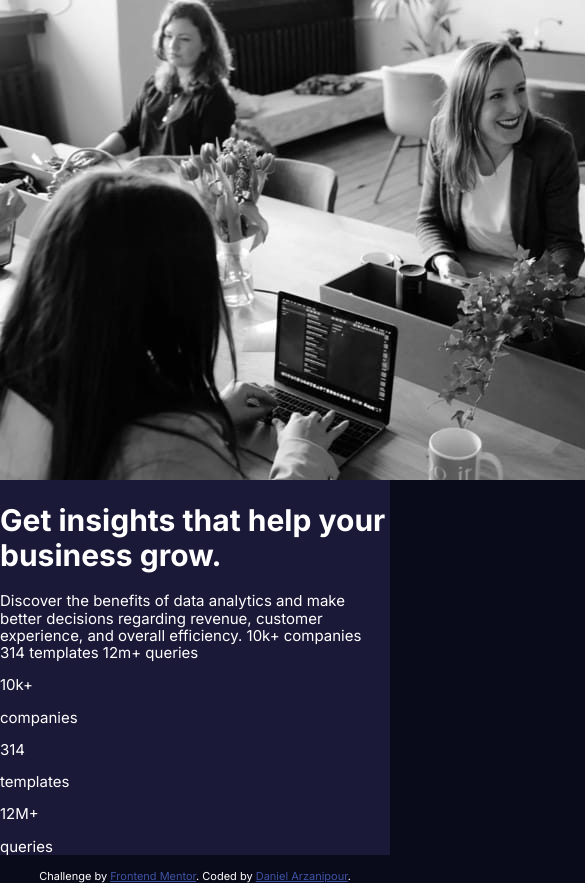
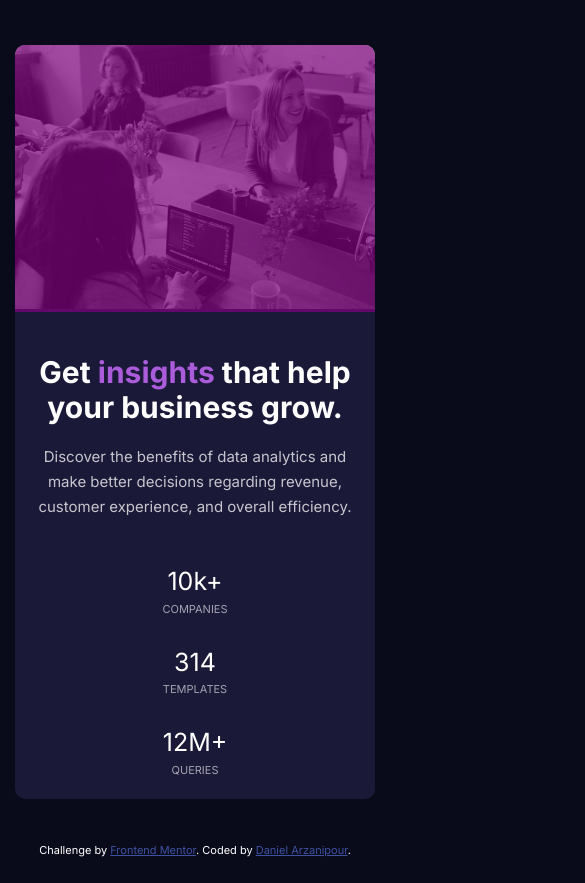
Before and after one commit to Frontend-Mentor-Projects-Daniel/stats-preview-card, a plain HTML site: page index.html in a window 390 px wide. Shown: the top 883 px of the page, 585 px wide, since content can reach past the window. After the commit the page ends 857 px from the top, so only its background shows below. Drawn offline with Linux system fonts and the light colour scheme.

Commit message:
create mobile layout styles

```diff
--- a/css/general.css
+++ b/css/general.css
@@ -12,6 +12,9 @@
   --white: hsl(0, 0%, 100%);
   --white-shade-primary: hsla(0, 0%, 100%, 0.75);
   --white-shade-secondary: hsla(0, 0%, 100%, 0.6);
+
+  /* BORDER RADIUS */
+  --card-br: 10px;
 }
 
 body {
--- a/css/index.css
+++ b/css/index.css
@@ -1,3 +1,109 @@
+/* SECTION */
+.section {
+  display: flex;
+  align-items: center;
+  justify-content: center;
+
+  height: 100vh;
+  width: 100vw;
+}
+
+/* CARD COMPONENT */
 .preview-card {
   background-color: var(--dark-desaturated-blue);
+  border-radius: var(--card-br);
+  width: 22.5rem;
 }
+
+/* IMAGE */
+.preview-card__img-wrapper {
+  position: relative;
+  width: 100%;
+}
+
+.preview-card__img--overlay {
+  background-color: var(--soft-violet);
+  border-radius: var(--card-br);
+  border-bottom-left-radius: 0;
+  border-bottom-right-radius: 0;
+  filter: contrast(9) opacity(0.7) brightness(0.5);
+  height: 100%;
+  position: absolute;
+  width: 100%;
+  z-index: 10;
+}
+
+.preview-card__img {
+  border-radius: var(--card-br);
+  border-bottom-left-radius: 0;
+  border-bottom-right-radius: 0;
+  width: 100%;
+}
+
+/* TEXT CONTENT */
+.preview-card__text-content {
+  display: flex;
+  align-items: center;
+  flex-direction: column;
+
+  padding: 23px;
+  text-align: center;
+}
+
+/* .preview-card__title {
+} */
+
+.preview-card__title span {
+  color: var(--soft-violet);
+}
+
+.preview-card__text {
+  color: var(--white-shade-primary);
+  line-height: 25px;
+  margin: 0;
+}
+
+/* STATS */
+.preview-card__stats {
+  display: flex;
+  align-items: center;
+  flex-direction: column;
+  justify-content: center;
+  gap: 2rem;
+
+  margin-top: 3rem;
+}
+
+.stat {
+  display: flex;
+  align-items: center;
+  flex-direction: column;
+  justify-content: center;
+}
+
+div.stat span:first-child {
+  color: var(--white);
+  font-size: 1.5625rem;
+}
+
+div.stat span:last-child {
+  color: var(--white-shade-secondary);
+  font-size: 11px;
+  margin-top: 7px;
+  text-transform: uppercase;
+}
+
+/* .preview-card__companies {
+}
+
+.preview-card__templates {
+}
+
+.preview-card__queries {
+} */
+
+/* MEDIA QUERIES */
+
+/* For Tablet and Desktop */
+@media only screen and (min-width: 776px) {
+}
--- a/index.html
+++ b/index.html
@@ -51,22 +51,21 @@
             <p class="preview-card__text">
               Discover the benefits of data analytics and make better decisions
               regarding revenue, customer experience, and overall efficiency.
-              10k+ companies 314 templates 12m+ queries
             </p>
 
             <!-- STATS -->
             <div class="preview-card__stats">
               <div class="preview-card__companies stat">
-                <p>10k+</p>
-                <p>companies</p>
+                <span>10k+</span>
+                <span>companies</span>
               </div>
               <div class="preview-card__templates stat">
-                <p>314</p>
-                <p>templates</p>
+                <span>314</span>
+                <span>templates</span>
               </div>
               <div class="preview-card__queries stat">
-                <p>12M+</p>
-                <p>queries</p>
+                <span>12M+</span>
+                <span>queries</span>
               </div>
             </div>
           </div>
```
